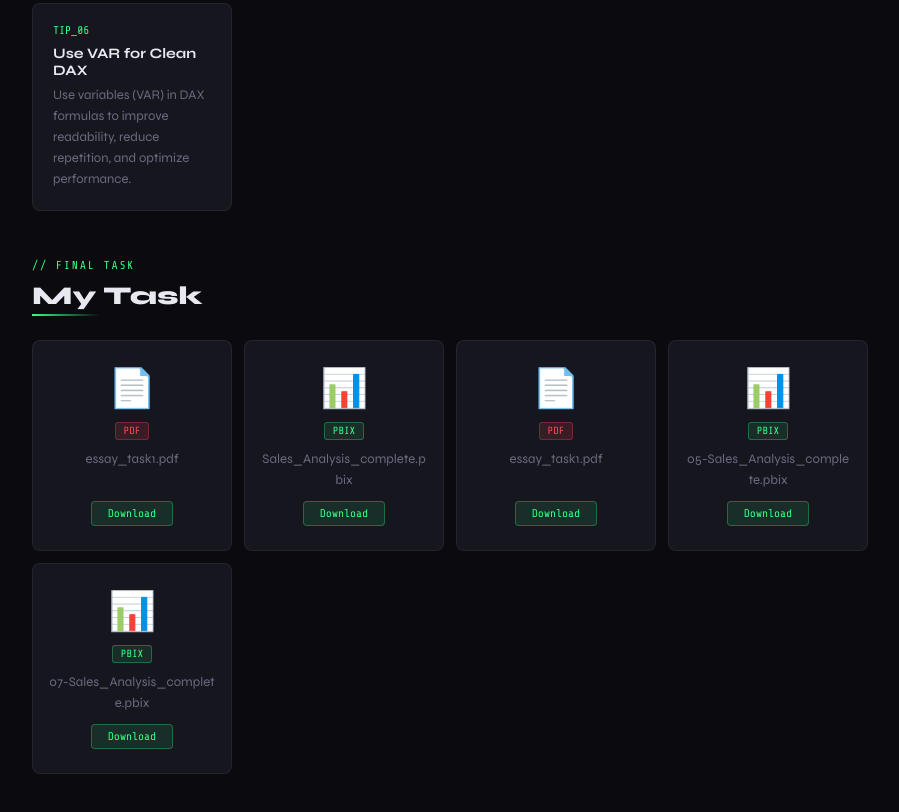
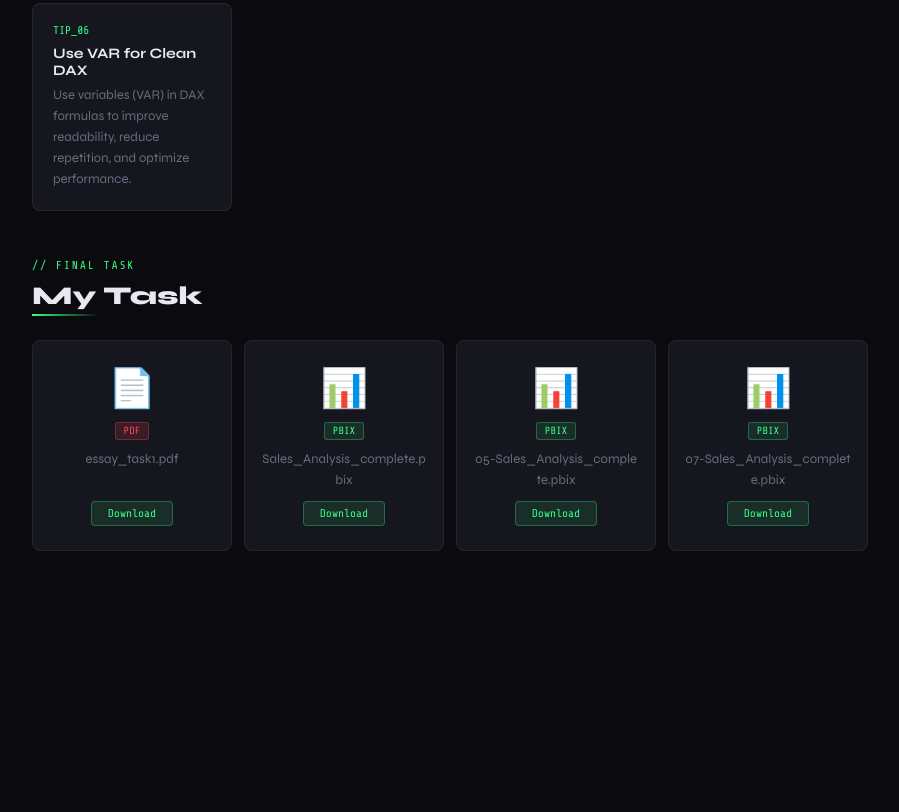
Before and after one commit to ad-vld/myportfolio, a plain HTML site: page valoclips.html in a window 1280 px wide. Shown: the part 1132-1944 px from the top of the page, without its empty margins (190-1089 px from the left). After the commit the page ends 1827 px from the top, so only its background shows below. Drawn offline with nearby package versions, Linux system fonts and the light colour scheme.

Commit message:
Update valoclips.html

```diff
--- a/valoclips.html
+++ b/valoclips.html
@@ -197,7 +197,7 @@
       <div style="font-size:2.4rem;">📄</div>
       <div style="font-family:'Share Tech Mono',monospace;font-size:.65rem;background:rgba(255,70,85,.15);border:1px solid rgba(255,70,85,.3);color:var(--red);padding:2px 8px;border-radius:3px;">PDF</div>
       <div class="tip-text" style="word-break:break-all;">essay_task1.pdf</div>
-      <a href="file:///C:/article/essay_task1.pdf" target="_blank"
+      <a href="https://drive.google.com/file/d/1t_l2U6vu1pcOpXj3g3CJCzruaIbhSzpX/view" target="_blank"
          style="margin-top:auto;font-family:'Share Tech Mono',monospace;font-size:.7rem;padding:5px 16px;border-radius:4px;background:rgba(57,255,133,.1);border:1px solid rgba(57,255,133,.3);color:var(--accent);text-decoration:none;transition:all .2s;"
          onmouseover="this.style.background='rgba(57,255,133,.22)'" onmouseout="this.style.background='rgba(57,255,133,.1)'">
         Download
@@ -209,40 +209,12 @@
       <div style="font-size:2.4rem;">📊</div>
       <div style="font-family:'Share Tech Mono',monospace;font-size:.65rem;background:rgba(57,255,133,.1);border:1px solid rgba(57,255,133,.3);color:var(--accent);padding:2px 8px;border-radius:3px;">PBIX</div>
       <div class="tip-text" style="word-break:break-all;">Sales_Analysis_complete.pbix</div>
-      <a href="C:\fina_task\Sales_Analysis_complete.pbix" target="_blank"
+      <a href="https://drive.google.com/file/d/1t_l2U6vu1pcOpXj3g3CJCzruaIbhSzpX/view" target="_blank"
          style="margin-top:auto;font-family:'Share Tech Mono',monospace;font-size:.7rem;padding:5px 16px;border-radius:4px;background:rgba(57,255,133,.1);border:1px solid rgba(57,255,133,.3);color:var(--accent);text-decoration:none;transition:all .2s;"
          onmouseover="this.style.background='rgba(57,255,133,.22)'" onmouseout="this.style.background='rgba(57,255,133,.1)'">
         Download
       </a>
     </div>
-
-    <div class="tip-card reveal"
-     style="display:flex;flex-direction:column;align-items:center;text-align:center;gap:.6rem;padding:1.5rem 1rem;">
-
-  <!-- Icon -->
-  <div style="font-size:2.4rem;">📄</div>
-
-  <!-- File type label -->
-  <div style="font-family:'Share Tech Mono',monospace;font-size:.65rem;
-              background:rgba(255,70,85,.15);border:1px solid rgba(255,70,85,.3);
-              color:var(--red);padding:2px 8px;border-radius:3px;">
-    PDF
-  </div>
-
-  <!-- File name -->
-  <div class="tip-text" style="word-break:break-all;">essay_task1.pdf</div>
-
-  <!-- Clickable download link -->
-  <a href="essay_task1.pdf" target="_blank" download
-     style="margin-top:auto;font-family:'Share Tech Mono',monospace;font-size:.7rem;
-            padding:5px 16px;border-radius:4px;background:rgba(57,255,133,.1);
-            border:1px solid rgba(57,255,133,.3);color:var(--accent);
-            text-decoration:none;transition:all .2s;"
-     onmouseover="this.style.background='rgba(57,255,133,.22)'"
-     onmouseout="this.style.background='rgba(57,255,133,.1)'">
-    Download
-  </a>
-</div>
 
 
     <div class="tip-card reveal" style="display:flex;flex-direction:column;align-items:center;text-align:center;gap:.6rem;padding:1.5rem 1rem;">
```
